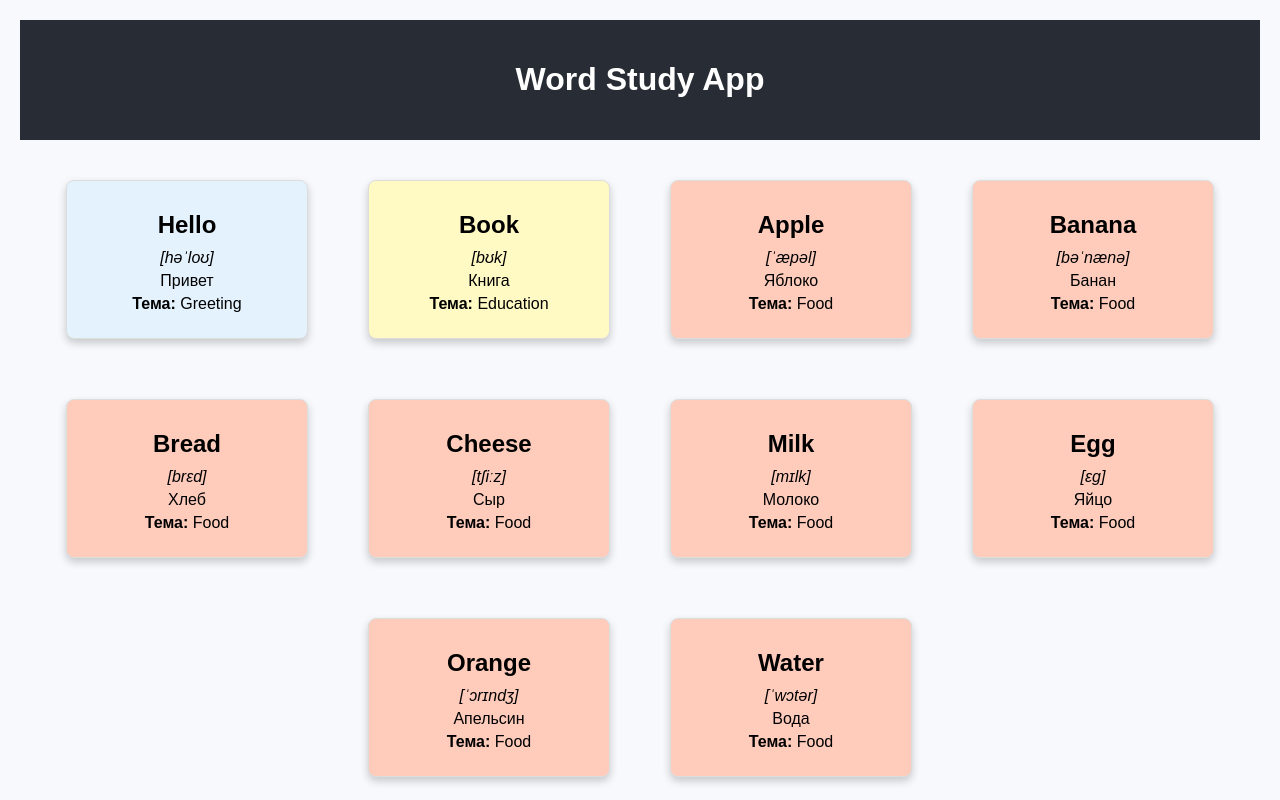
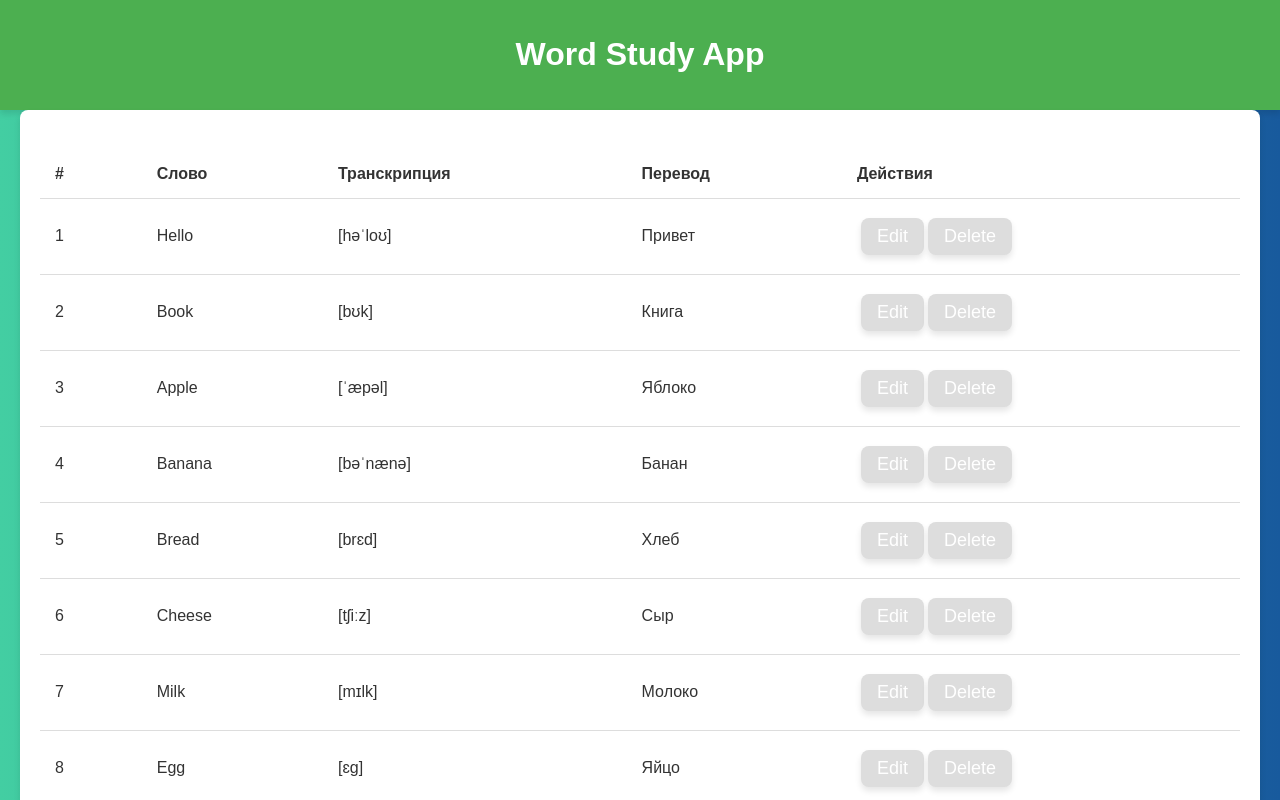
Before and after one commit to LydiaEire/word-study-app, a React (Create React App) app: page / in a window 1280 px wide. Shown: the top 800 px of the page. Built offline with nearby package versions, Linux system fonts and the light colour scheme.

Commit message:
adding word table and necessary buttons, changing styles

```diff
--- a/src/App.css
+++ b/src/App.css
@@ -1,65 +1,101 @@
-.App {
-  text-align: center;
-  background-color: #f7f9fc;
+body {
   font-family: 'Arial', sans-serif;
-  min-height: 100vh;
+  font-size: 16px;
+  margin: 0;
+  padding: 0;
+  background: linear-gradient(to right, #43cea2, #185a9d);
+  color: #333;
   display: flex;
   flex-direction: column;
-  justify-content: space-between;
-  padding: 20px;
-  box-sizing: border-box;
+  min-height: 100vh;
 }
 
-.header, .footer {
-  background-color: #282c34;
+header, footer {
+  background-color: #4CAF50;
   color: white;
+  padding: 15px;
+  text-align: center;
+  box-shadow: 0 4px 6px rgba(0, 0, 0, 0.1);
+}
+
+.main-content {
+  flex: 1;
+  display: flex;
+  align-items: center;
+  justify-content: center;
   padding: 20px;
 }
 
-.word-list {
-  display: flex;
-  flex-wrap: wrap;
-  justify-content: center;
-  gap: 20px;
-  padding: 20px;
+button {
+  background-color: #4CAF50;
+  border: none;
+  color: white;
+  padding: 12px 24px;
+  text-align: center;
+  text-decoration: none;
+  display: inline-block;
+  font-size: 18px;
+  margin: 4px 2px;
+  cursor: pointer;
+  border-radius: 8px;
+  transition: background-color 0.3s, transform 0.3s;
+  box-shadow: 0 4px 6px rgba(0, 0, 0, 0.1);
 }
 
-.word-card {
-  cursor: pointer;
-  width: 200px;
-  margin: 20px;
-  padding: 20px;
-  box-shadow: 0 4px 8px rgba(0, 0, 0, 0.2);
-  border: 1px solid #ddd;
-  border-radius: 8px;
-  background-color: #fff;
-  transition: transform 0.3s, box-shadow 0.3s;
-  text-align: center;
+button:hover {
+  background-color: #45a049;
+  transform: translateY(-2px);
+  box-shadow: 0 6px 8px rgba(0, 0, 0, 0.15);
 }
 
-.word-card h2 {
-  font-size: 24px;
-  margin: 10px 0;
+.table-container {
+  width: 100%;
+  max-width: 1200px;
+  margin: auto;
+  padding: 20px;
+  background: white;
+  border-radius: 8px;
+  box-shadow: 0 4px 6px rgba(0, 0, 0, 0.1);
 }
 
-.word-card p {
-  font-size: 16px;
-  margin: 5px 0;
+table {
+  width: 100%;
+  border-collapse: collapse;
+  margin-top: 20px;
 }
 
-.greeting {
-  background-color: #e3f2fd;
+th, td {
+  padding: 15px;
+  border-bottom: 1px solid #ddd;
+  text-align: left;
+  transition: background-color 0.3s;
 }
 
-.education {
-  background-color: #fff9c4;
+tr:hover {
+  background-color: #f9f9f9;
 }
 
-.food {
-  background-color: #ffccbc;
+.delete-btn {
+  background: #ddd;
+  border-radius: 8px;
+  padding: 8px 16px;
+  transition: background-color 0.3s, transform 0.3s;
 }
 
-.word-card:hover {
-  transform: scale(1.05);
-  box-shadow: 0 8px 16px rgba(0, 0, 0, 0.2);
+.delete-btn:hover {
+  background-color: #e74c3c;
+  color: white;
+  transform: scale(1.1);
 }
+
+.edit-btn, .save-btn, .cancel-btn {
+  margin-left: 4px;
+  background: #ddd;
+  border-radius: 8px;
+  padding: 8px 16px;
+  transition: transform 0.3s;
+}
+
+.edit-btn:hover, .save-btn:hover, .cancel-btn:hover {
+  transform: scale(1.1);
+}
--- a/src/App.js
+++ b/src/App.js
@@ -2,6 +2,7 @@ import React from 'react';
 import Header from './components/Header';
 import Footer from './components/Footer';
 import WordList from './components/WordList';
+import WordTable from './components/WordTable';
 import './App.css';
 
 function App() {
@@ -22,7 +23,7 @@ function App() {
     <div className="App">
       <Header />
       <main>
-        <WordList words={words} />
+        <WordTable words={words} />
       </main>
       <Footer />
     </div>
--- a/src/components/WordCard.js
+++ b/src/components/WordCard.jsx
@@ -1,14 +1,7 @@
 import React from 'react';
 
 function WordCard({ word, transcription, translation, topic }) {
-const getTopicClass = (topic) => {
-    switch (topic.toLowerCase()) {
-        case 'greeting': return 'greeting';
-        case 'education': return 'education';
-        case 'food': return 'food';
-        default: return '';
-    }
-};
+    const getTopicClass = (topic) => topic.toLowerCase();
 
 return (
     <div className={`word-card ${getTopicClass(topic)}`}>
--- /dev/null
+++ b/src/components/WordTable.jsx
@@ -0,0 +1,67 @@
+import React, { useState } from 'react';
+
+function WordTable({ words }) {
+    const [editIdx, setEditIdx] = useState(null);
+    const [editedWord, setEditedWord] = useState({});
+
+    const handleEditClick = (index, word) => {
+        setEditIdx(index);
+        setEditedWord(word);
+    }
+
+    const handleCancelClick = () => {
+        setEditIdx(null);
+        setEditedWord({});
+    }
+
+    const handleSaveClick = () => {
+        // Логика сохранения
+        setEditIdx(null);
+    }
+
+return (
+    <div className="table-container">
+        <table>
+            <thead>
+            <tr>
+                <th>#</th>
+                <th>Слово</th>
+                <th>Транскрипция</th>
+                <th>Перевод</th>
+                <th>Действия</th>
+            </tr>
+            </thead>
+            <tbody>
+            {words.map((word, index) => (
+                <tr key={index}>
+                <td>{index + 1}</td>
+                {editIdx === index ? (
+                    <>
+                    <td><input type="text" value={editedWord.word || ''} onChange={(e) => setEditedWord({ ...editedWord, word: e.target.value })} /></td>
+                    <td><input type="text" value={editedWord.transcription || ''} onChange={(e) => setEditedWord({ ...editedWord, transcription: e.target.value })} /></td>
+                    <td><input type="text" value={editedWord.translation || ''} onChange={(e) => setEditedWord({ ...editedWord, translation: e.target.value })} /></td>
+                    <td>
+                        <button className="save-btn" onClick={handleSaveClick}>Save</button>
+                        <button className="cancel-btn" onClick={handleCancelClick}>Cancel</button>
+                    </td>
+                    </>
+                ) : (
+                    <>
+                    <td>{word.word}</td>
+                    <td>{word.transcription}</td>
+                    <td>{word.translation}</td>
+                    <td>
+                        <button className="edit-btn" onClick={() => handleEditClick(index, word)}>Edit</button>
+                        <button className="delete-btn">Delete</button>
+                    </td>
+                    </>
+                )}
+                </tr>
+            ))}
+            </tbody>
+        </table>
+    </div>
+);
+}
+
+export default WordTable;
```
Also changed, not shown: src/components/Footer.jsx (renamed from src/components/Footer.js), src/components/Header.jsx (renamed from src/components/Header.js), src/components/WordList.jsx (renamed from src/components/WordList.js).
